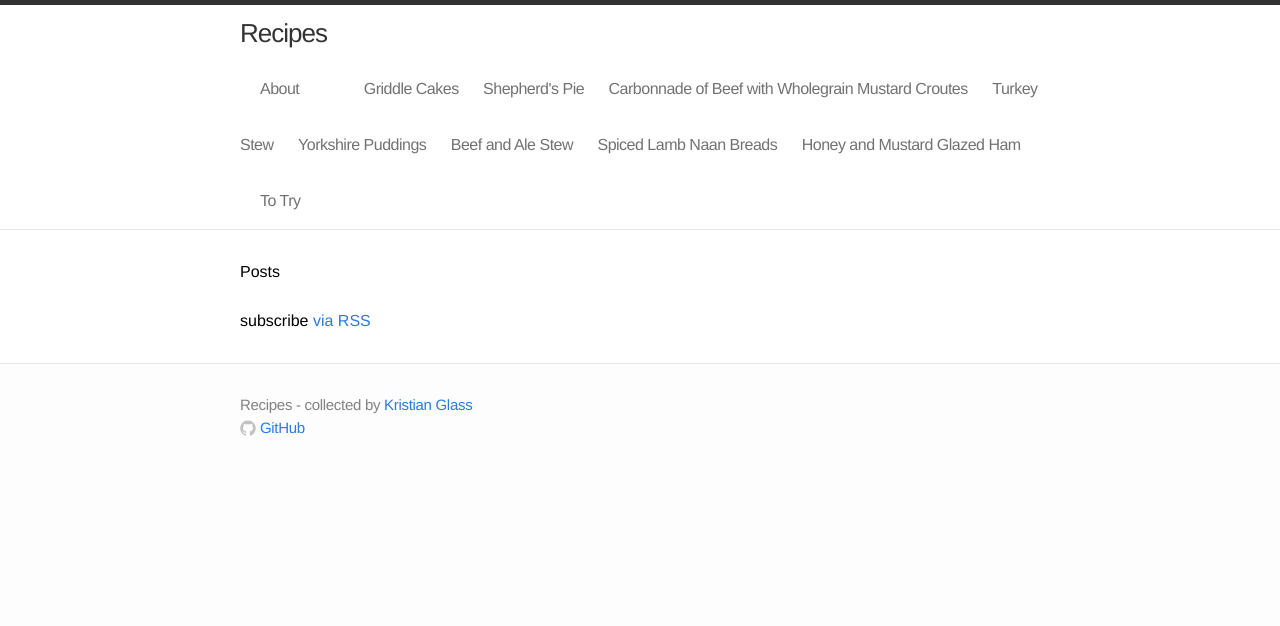
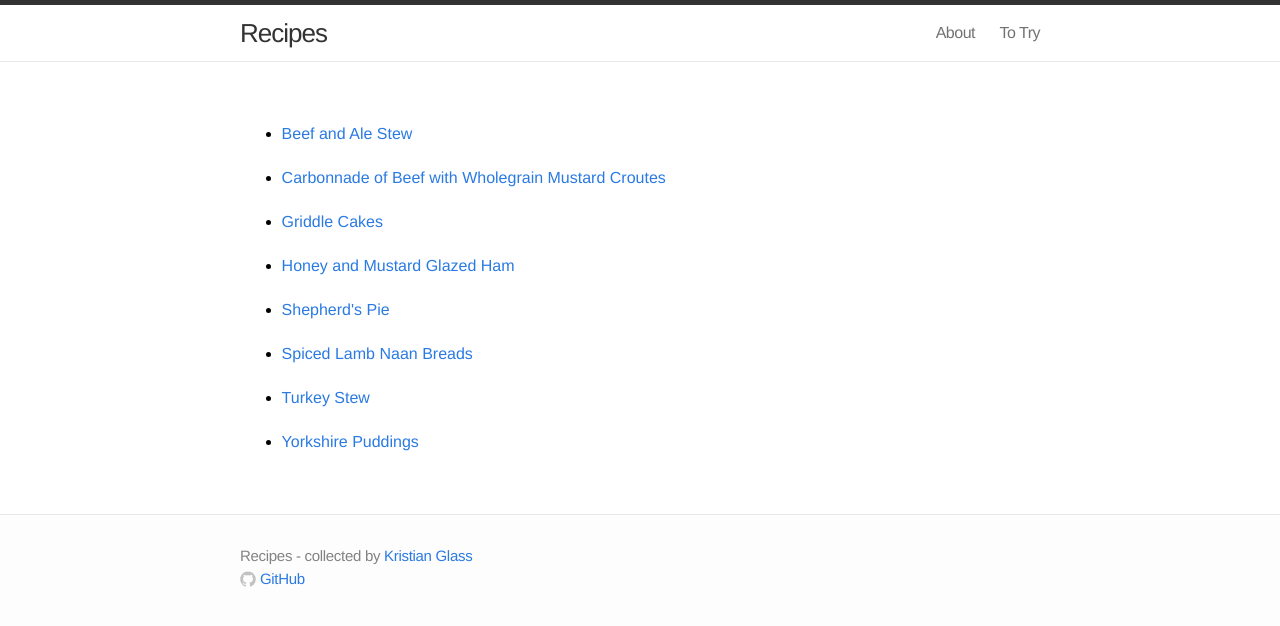
Before and after one commit to doismellburning/recipes, a Jekyll site: the page built from www/index.html, in a window 1280 px wide. Shown: the top 626 px of the page. Built offline with Jekyll 4.4.1, drawn with Linux system fonts in a browser that asks for light colours.

Commit message:
Hacky index / list

```diff
--- a/www/_includes/header.html
+++ b/www/_includes/header.html
@@ -18,7 +18,9 @@
       </a>
       <div class="trigger">
         {% for page in site.pages %}
-          <a class="page-link" href="{{ page.url | prepend: site.baseurl }}">{{ page.title }}</a>
+          {% if page.title == "About" or page.title == "To Try" %}
+            <a class="page-link" href="{{ page.url | prepend: site.baseurl }}">{{ page.title }}</a>
+          {% endif %}
         {% endfor %}
       </div>
     </nav>
--- /dev/null
+++ b/www/_plugins/recipe_index.rb
@@ -0,0 +1,12 @@
+module Recipes
+  class Generator < Jekyll::Generator
+    def generate(site)
+      @pages = site.pages
+
+      @recipes = @pages.select {|recipe| recipe["layout"] == "recipe"}
+      @recipes = @recipes.sort_by {|recipe| recipe["title"]}
+
+      site.data['recipes'] = @recipes
+    end
+  end
+end
--- a/www/index.html
+++ b/www/index.html
@@ -1,20 +1,11 @@
 ---
-layout: default
+layout: page
 ---
 
-<div class="home">
-
-  <h1>Posts</h1>
-
-  <ul class="posts">
-    {% for post in site.posts %}
-      <li>
-        <span class="post-date">{{ post.date | date: "%b %-d, %Y" }}</span>
-        <a class="post-link" href="{{ post.url | prepend: site.baseurl }}">{{ post.title }}</a>
-      </li>
-    {% endfor %}
-  </ul>
-
-  <p class="rss-subscribe">subscribe <a href="{{ "/feed.xml" | prepend: site.baseurl }}">via RSS</a></p>
-
-</div>
+{% for recipe in site.data['recipes'] %}
+	<ul>
+		<li>
+			<a href="{{ recipe.url }}">{{ recipe.title }}</a>
+		</li>
+	</ul>
+{% endfor %}
```
